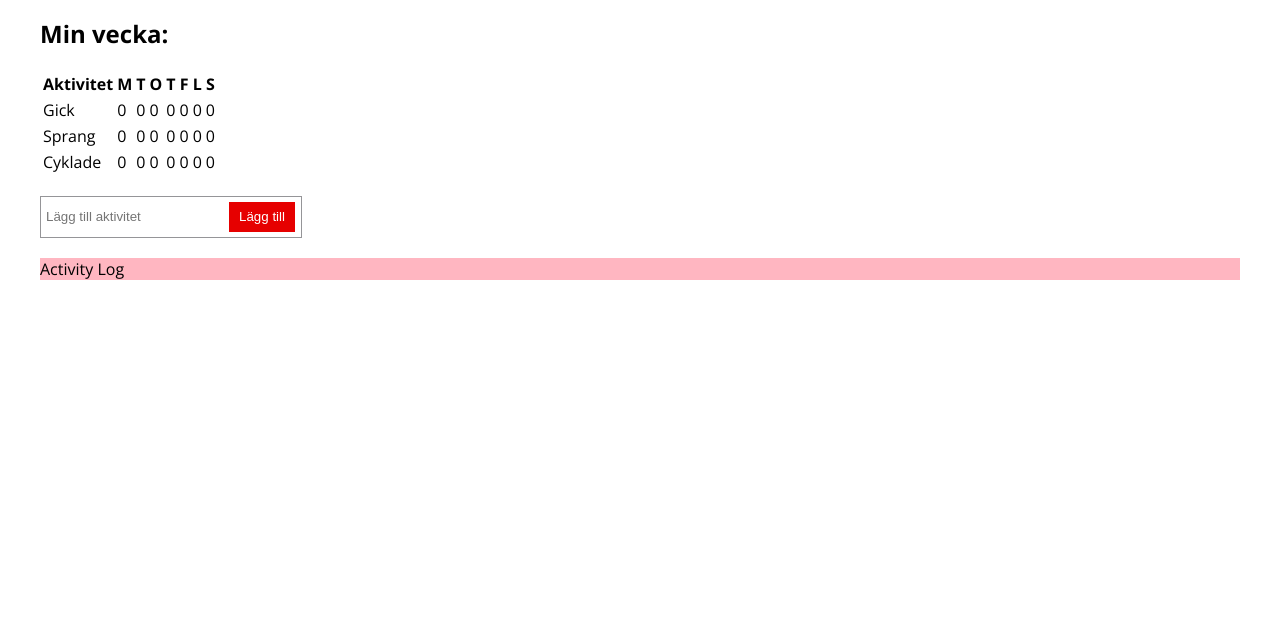
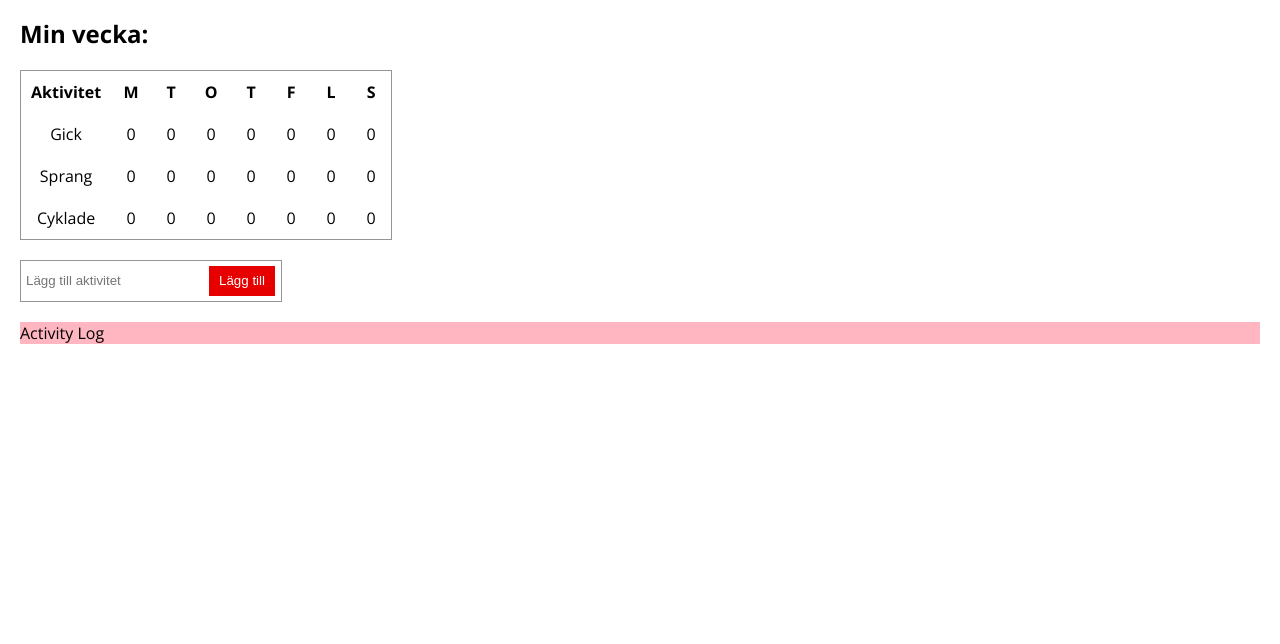
Before and after one commit to aejlindberg/activity-tracker, a React app in the folder code/: page /mypage in a window 1280 px wide. Shown: the part 156-800 px from the top of the page. Built offline with nearby package versions, Linux system fonts and the light colour scheme.

Commit message:
Added extensions.scss and starteds tyling calendar grid

```diff
--- a/code/src/components/ActivityGrid/activityGrid.scss
+++ b/code/src/components/ActivityGrid/activityGrid.scss
@@ -1,3 +1,20 @@
+@import "../../colors.scss";
+
 .grid-container {
   display: block;
+
+  table {
+    border: 1px solid $gray;
+    border-collapse: collapse;
+
+    th, td {
+      padding: 10px;
+      text-align: center;
+      width: 20px;
+    }
+
+    .table-activity-name {
+
+    }
+  }
 }
--- a/code/src/components/MyPage/myPage.js
+++ b/code/src/components/MyPage/myPage.js
@@ -205,7 +205,7 @@ render() {
             <div className="mp-modal-workout-form">
               <select id="intensity-select" onChange={this.handleWorkoutIntensity}>
                 <option value="1">Lätt</option>
-                <option value="2" selected="selected">Normalt</option>
+                <option value="2" selected>Normalt</option>
                 <option value="3">Intensivt</option>
               </select>
             </div>
--- a/code/src/components/MyPage/myPage.scss
+++ b/code/src/components/MyPage/myPage.scss
@@ -1,17 +1,9 @@
 @import "../../colors.scss";
-
-%button-shared {
-  background-color: $red;
-  border: none;
-  color: $white;
-  height: 35px;
-  padding: 0 20px;
-}
+@import "../../extensions.scss";
 
 .wrapper {
   margin: 0 auto;
   padding: 20px;
-  width: 1200px;
 }
 
 .mp-header-section {
--- a/code/src/components/SingleActivity/singleActivity.js
+++ b/code/src/components/SingleActivity/singleActivity.js
@@ -17,7 +17,7 @@ render() {
 
   return (
     <tr>
-      <td>{this.props.name}</td>
+      <td className="table-activity-name">{this.props.name}</td>
       {days.map((day, index) => {
         return <td
           key={index}
--- /dev/null
+++ b/code/src/extensions.scss
@@ -0,0 +1,7 @@
+%button-shared {
+  background-color: $red;
+  border: none;
+  color: $white;
+  height: 35px;
+  padding: 0 20px;
+}
```
Also changed, not shown: code/src/mediaqueries.scss (added).
